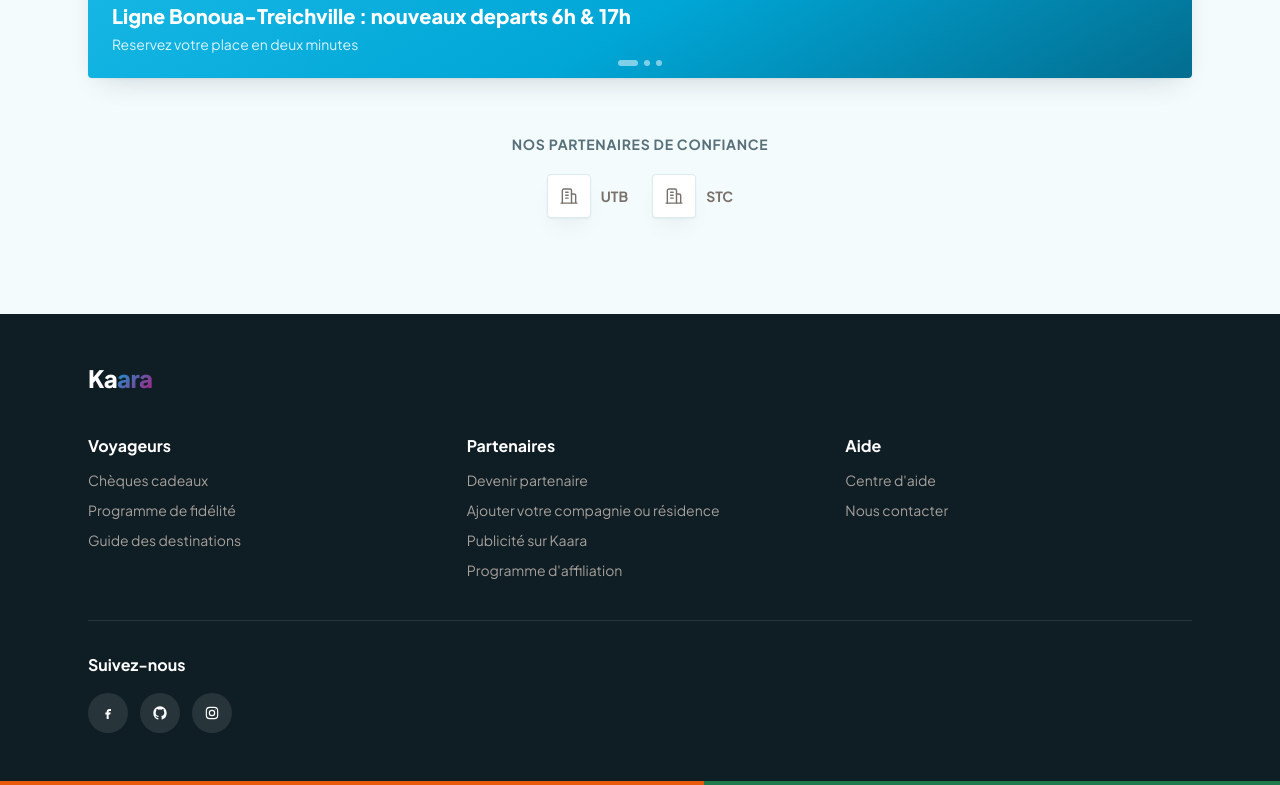
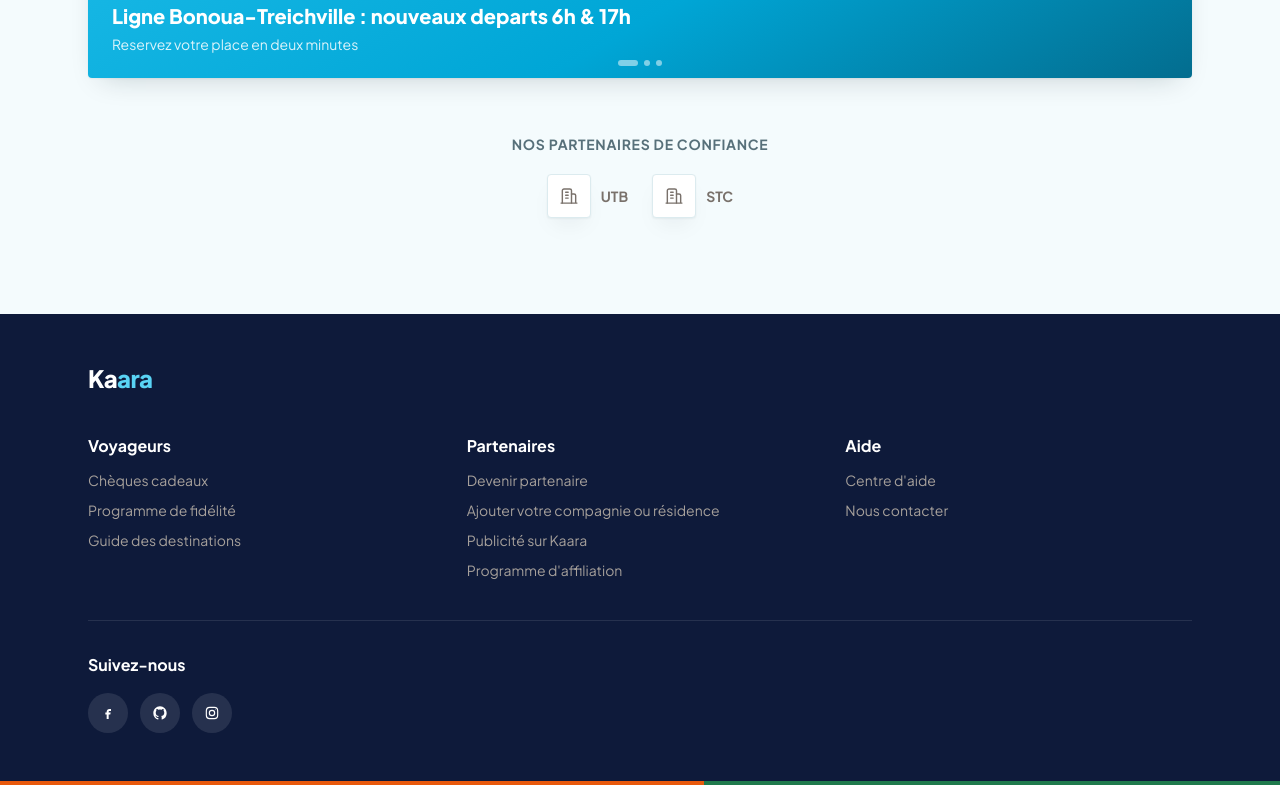
Before and after one commit to Yamoon224/BILLETERIE-WEB, a Next.js app: page / in a window 1280 px wide. Shown: the part 2001-2786 px from the top of the page. Built offline with nearby package versions, Linux system fonts and the light colour scheme; no server answers.

Commit message:
feat: update SiteFooter background color and logo text styling for improved branding

```diff
--- a/src/components/layout/SiteFooter.tsx
+++ b/src/components/layout/SiteFooter.tsx
@@ -40,10 +40,10 @@ const SOCIAL_LINKS = [
  */
 export function SiteFooter() {
   return (
-    <footer className="no-print mt-16 bg-[#0f1d24] pb-20 text-stone-300 md:pb-0">
+    <footer className="no-print mt-16 bg-[#0e1a3a] pb-20 text-stone-300 md:pb-0">
       <div className="mx-auto max-w-6xl px-4 py-12 sm:px-6">
         <span className="text-2xl font-extrabold tracking-tight text-white">
-          Ka<span className="grad-brand-text">ara</span>
+          Ka<span className="text-brand-300">ara</span>
         </span>
 
         <div className="mt-10 grid gap-8 sm:grid-cols-3">
```
